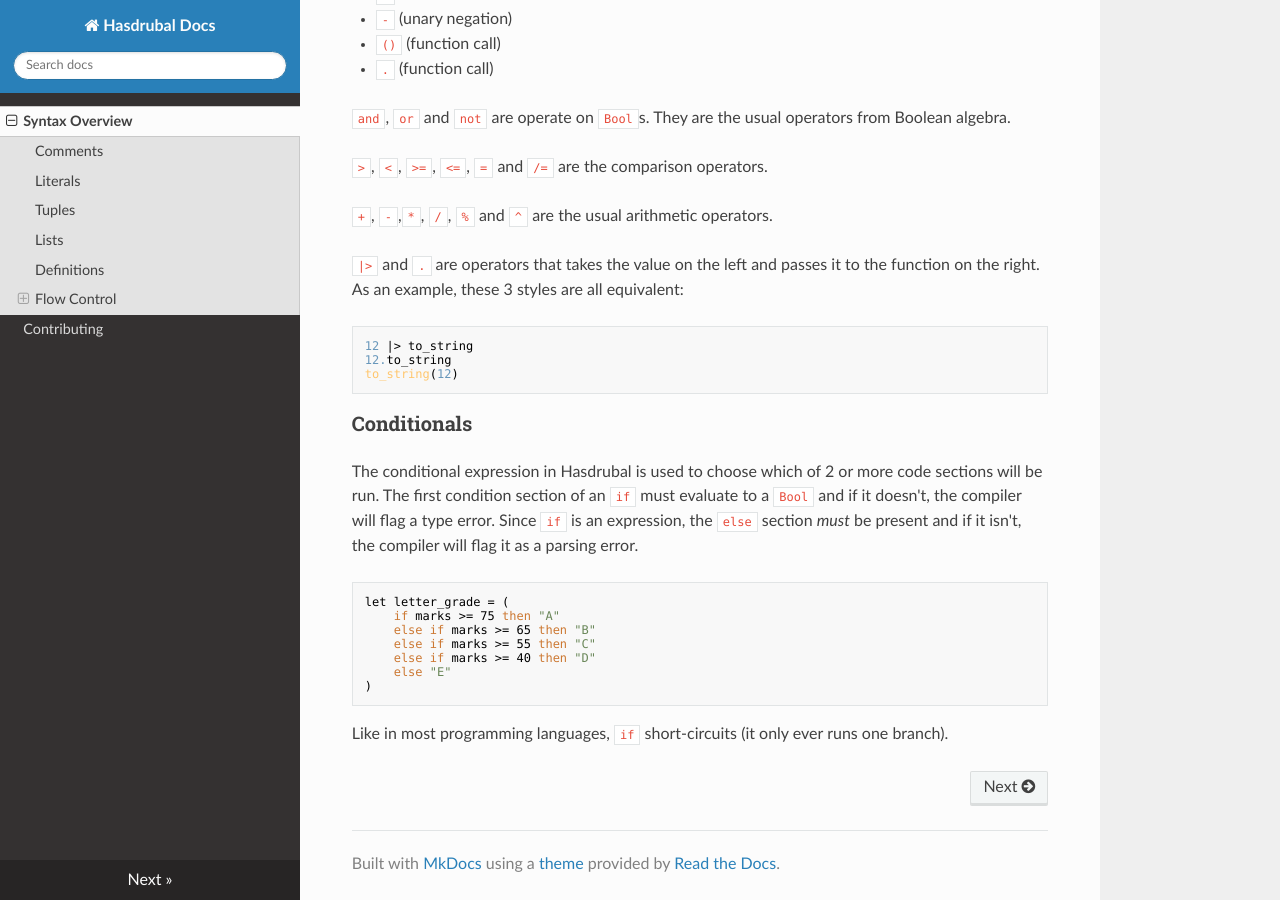
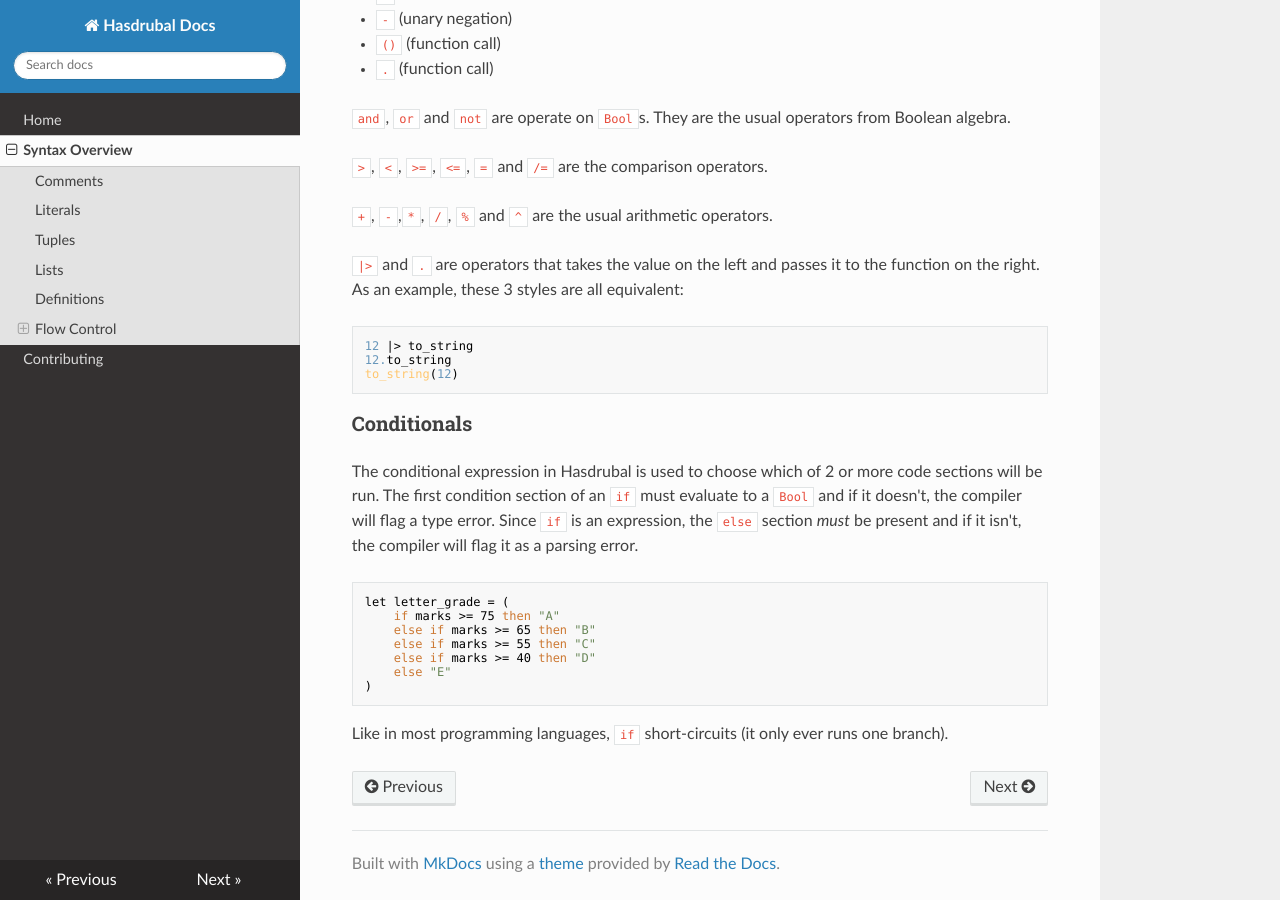
Before and after one commit to Armani-T/Hanno, an MkDocs documentation site: the page built from docs/syntax.md, in a window 1280 px wide and 900 px high, scrolled down 3024 px. Built offline with MkDocs 1.6.1, drawn with Linux system fonts in a browser that asks for light colours; nearby versions of some CDN libraries; some of the changed lines change nothing that is shown.

Commit message:
Add the index file to the MkDocs config

```diff
--- a/mkdocs.yml
+++ b/mkdocs.yml
@@ -2,6 +2,7 @@ site_name: "Hasdrubal Docs"
 site_author: "Armani Tallam"
 
 nav:
+  - Home: index.md
   - "Syntax Overview": syntax.md
   - Contributing: contributing.md
 
@@ -10,4 +11,4 @@ theme:
   highlightjs: true
   hljs_style: Androidstudio
 
-use_directory_urls: false
+use_directory_urls: true
```
